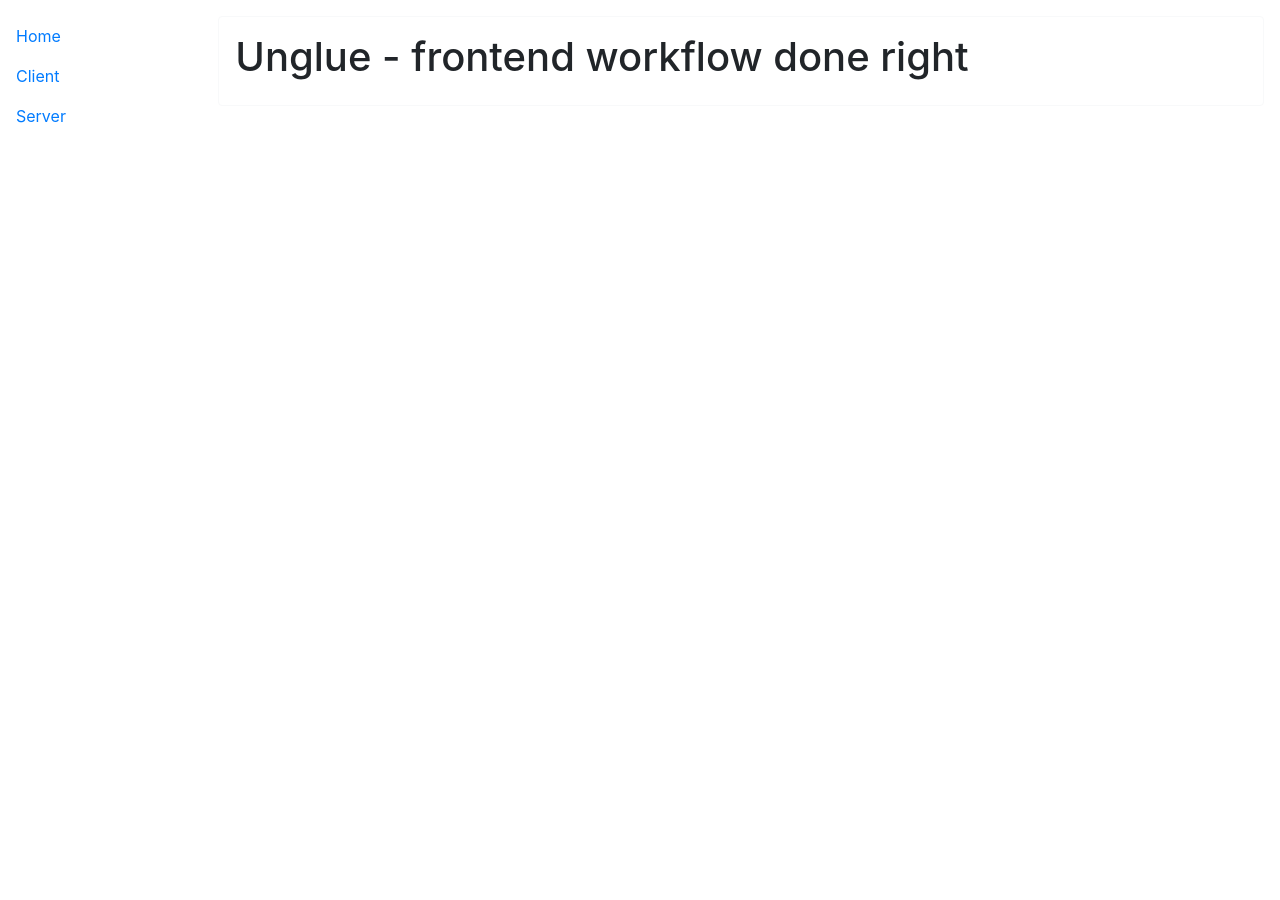
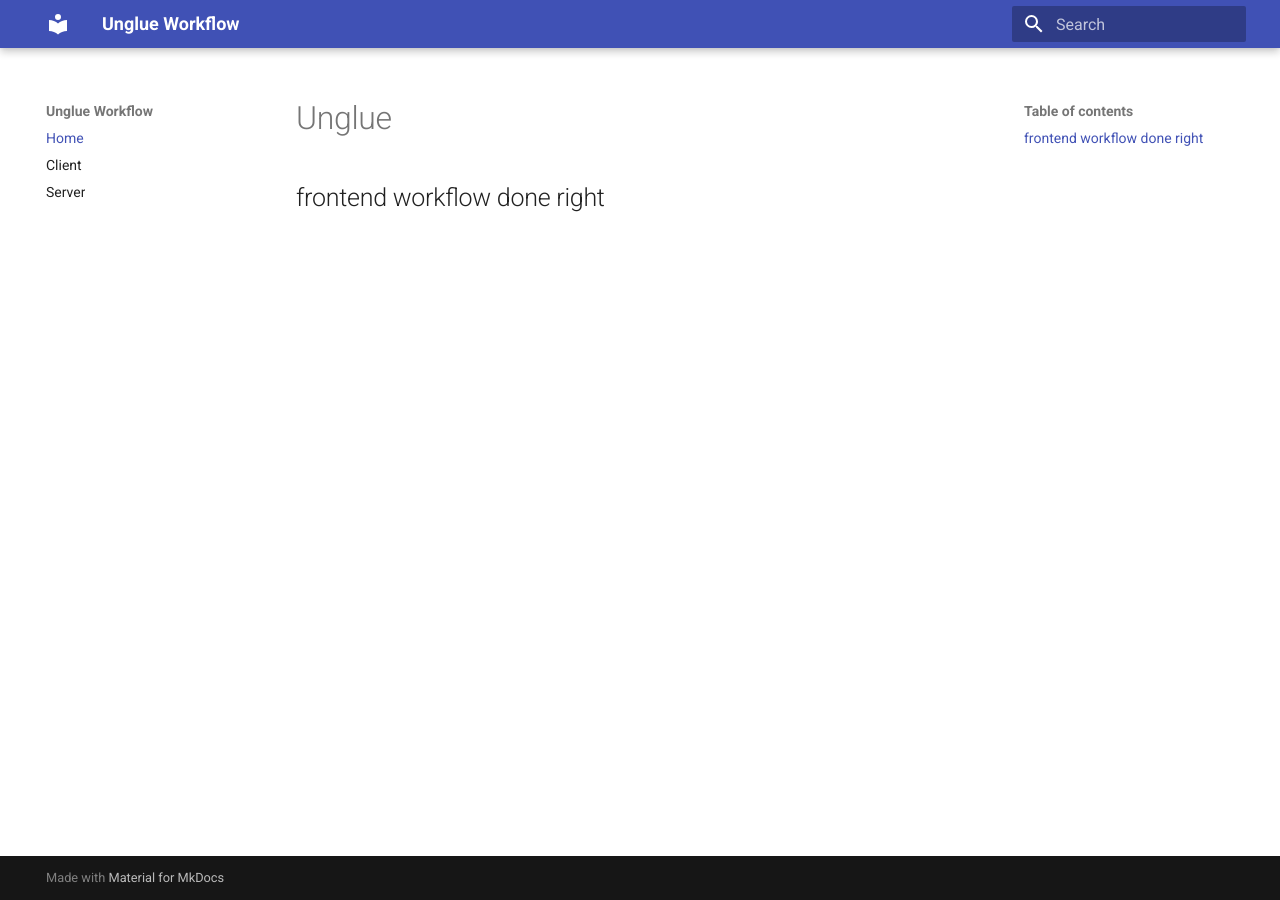
Before and after one commit to frontend-workflow-cloud-compiler/docs, an MkDocs documentation site: the page built from docs/index.md, in a window 1280 px wide. Built offline with MkDocs 1.6.1 and Material for MkDocs 9.7.7, drawn with Linux system fonts in a browser that asks for light colours.

Commit message:
material theme

```diff
--- a/docs/index.md
+++ b/docs/index.md
@@ -1 +1,3 @@
-# Unglue - frontend workflow done right
+# Unglue
+
+## frontend workflow done right
--- a/mkdocs.yml
+++ b/mkdocs.yml
@@ -4,5 +4,4 @@
     - Client: client.md
     - Server: server.md
 theme:
-  name: null
-  custom_dir: 'theme/'
+  name: 'material'
```
